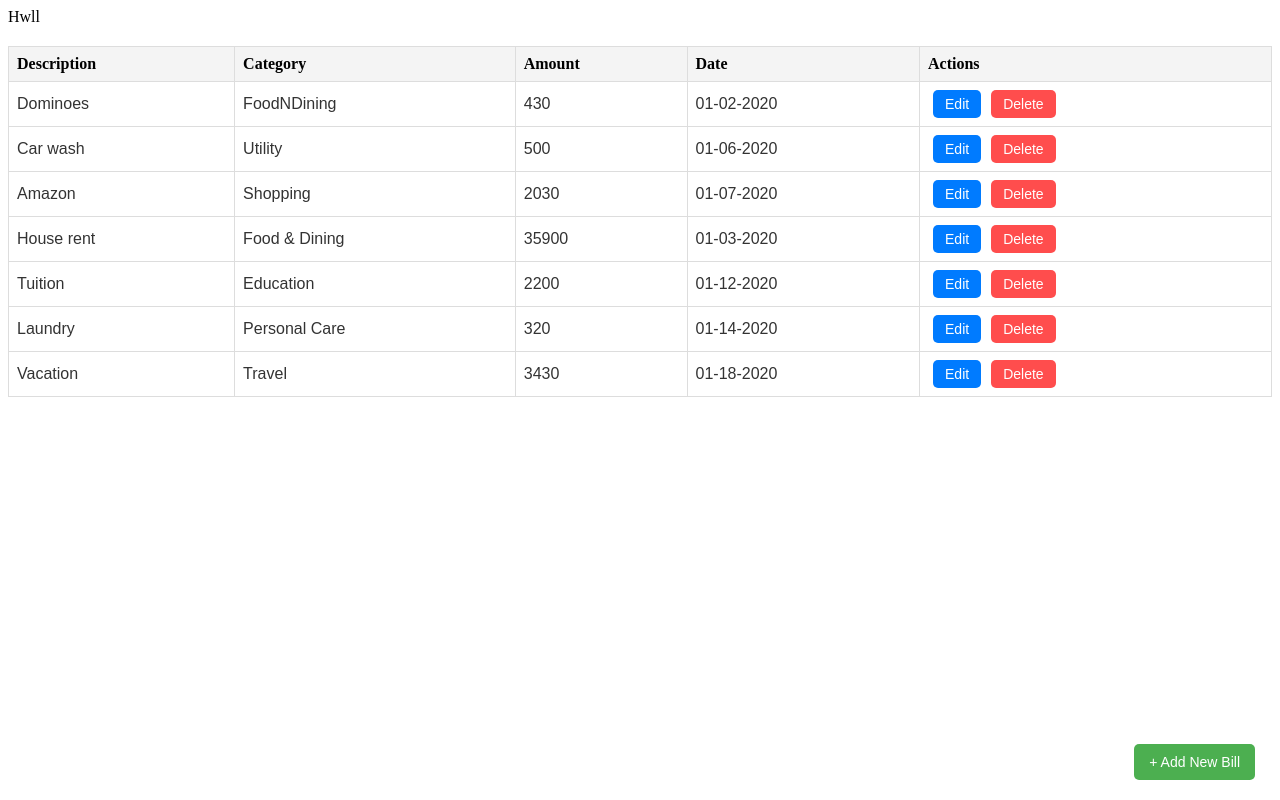
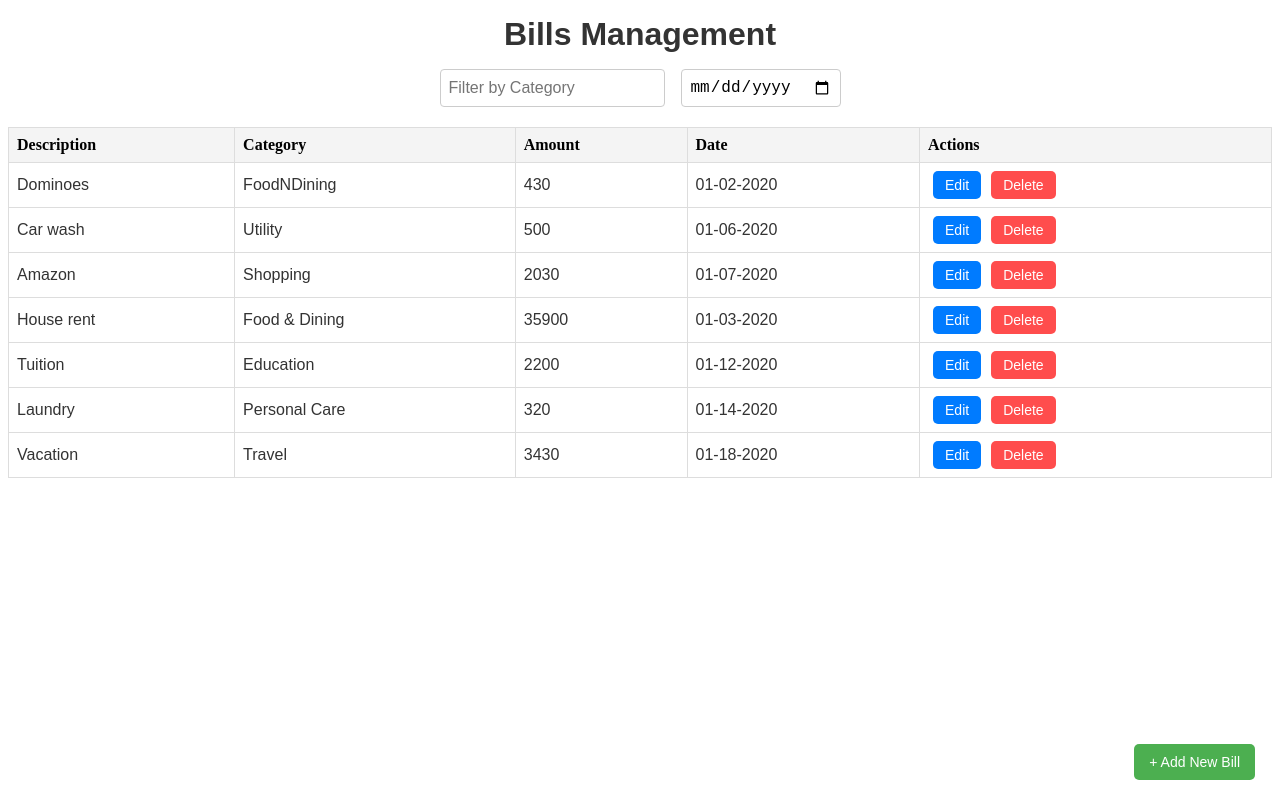
Before and after one commit to sahilsingh84/SmartBill, a React (Create React App) app: page / in a window 1280 px wide. Built offline with nearby package versions, Linux system fonts and the light colour scheme.

Commit message:
Finalizing showing bills page

```diff
--- a/public/index.html
+++ b/public/index.html
@@ -24,7 +24,16 @@
       work correctly both with client-side routing and a non-root public URL.
       Learn how to configure a non-root public URL by running `npm run build`.
     -->
-    <title>React App</title>
+    <link
+      href="https://fonts.googleapis.com/css2?family=Roboto:wght@400;700&display=swap"
+      rel="stylesheet"
+    />
+    <link
+      href="https://fonts.googleapis.com/css2?family=Roboto:wght@400;700&display=swap"
+      rel="stylesheet"
+    />
+
+    <title>SmartBills</title>
   </head>
   <body>
     <noscript>You need to enable JavaScript to run this app.</noscript>
--- a/src/App.css
+++ b/src/App.css
@@ -1,5 +1,6 @@
 .App {
   text-align: center;
+  font-family: Arial, sans-serif;
 }
 
 .App-logo {
@@ -200,3 +201,31 @@ button {
 button:hover {
   background-color: #f1f1f1;
 }
+
+.page-heading {
+  font-family: Arial, Helvetica, sans-serif;
+  font-size: 2rem;
+  text-align: center;
+  margin: 1rem 0;
+  color: #333;
+}
+
+.filter-section {
+  display: flex;
+  justify-content: center;
+  gap: 1rem;
+  margin-bottom: 1rem;
+}
+
+.filter-section input {
+  padding: 0.5rem;
+  border: 1px solid #ccc;
+  border-radius: 4px;
+  font-size: 1rem;
+}
+
+.filter-section input:focus {
+  border-color: #007bff;
+  outline: none;
+  box-shadow: 0 0 4px rgba(0, 123, 255, 0.5);
+}
--- a/src/App.js
+++ b/src/App.js
@@ -9,7 +9,7 @@ const App = () => {
   console.log(bills);
   return (
     <div>
-      <Dashboard />
+      {/* <Dashboard /> */}
       <ShowBills />
     </div>
   );
--- a/src/Components/Showbills.jsx
+++ b/src/Components/Showbills.jsx
@@ -21,6 +21,10 @@ const Showbills = () => {
 
   // State to control the visibility of the form
   const [formVisible, setFormVisible] = useState(false);
+
+  // Filter states
+  const [filterCategory, setFilterCategory] = useState("");
+  const [filterDate, setFilterDate] = useState("");
 
   // Handle input changes
   const handleInputChange = (e) => {
@@ -80,8 +84,36 @@ const Showbills = () => {
     dispatch(deleteItem(id));
   };
 
+  // Filtered bills
+  const filteredBills = bills.filter((bill) => {
+    const categoryMatch = filterCategory
+      ? bill.category.toLowerCase().includes(filterCategory.toLowerCase())
+      : true;
+
+    const dateMatch = filterDate ? bill.date === filterDate : true;
+
+    return categoryMatch && dateMatch;
+  });
+
   return (
     <div>
+      <h1 className="page-heading">Bills Management</h1>
+
+      {/* Filter Section */}
+      <div className="filter-section">
+        <input
+          type="text"
+          placeholder="Filter by Category"
+          value={filterCategory}
+          onChange={(e) => setFilterCategory(e.target.value)}
+        />
+        <input
+          type="date"
+          value={filterDate}
+          onChange={(e) => setFilterDate(e.target.value)}
+        />
+      </div>
+
       <table>
         <thead>
           <tr>
@@ -93,7 +125,7 @@ const Showbills = () => {
           </tr>
         </thead>
         <tbody>
-          {bills.map((bill) => (
+          {filteredBills.map((bill) => (
             <tr key={bill.id}>
               <td>{bill.description}</td>
               <td>{bill.category}</td>
--- a/src/index.css
+++ b/src/index.css
@@ -11,3 +11,14 @@ code {
   font-family: source-code-pro, Menlo, Monaco, Consolas, "Courier New",
     monospace;
 }
+
+body {
+  font-family: Arial, sans-serif;
+}
+
+h1,
+h2,
+h3 {
+  font-family: "Roboto", sans-serif;
+  font-weight: 700;
+}
```
